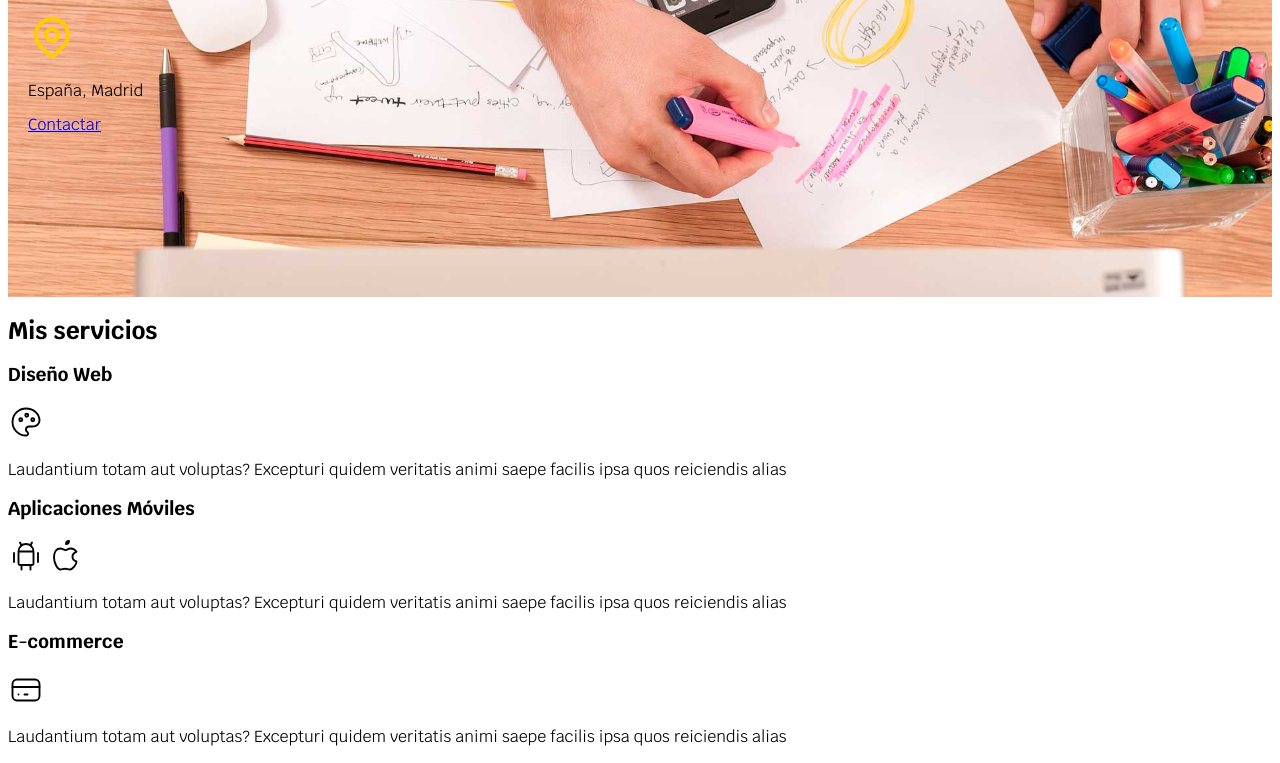
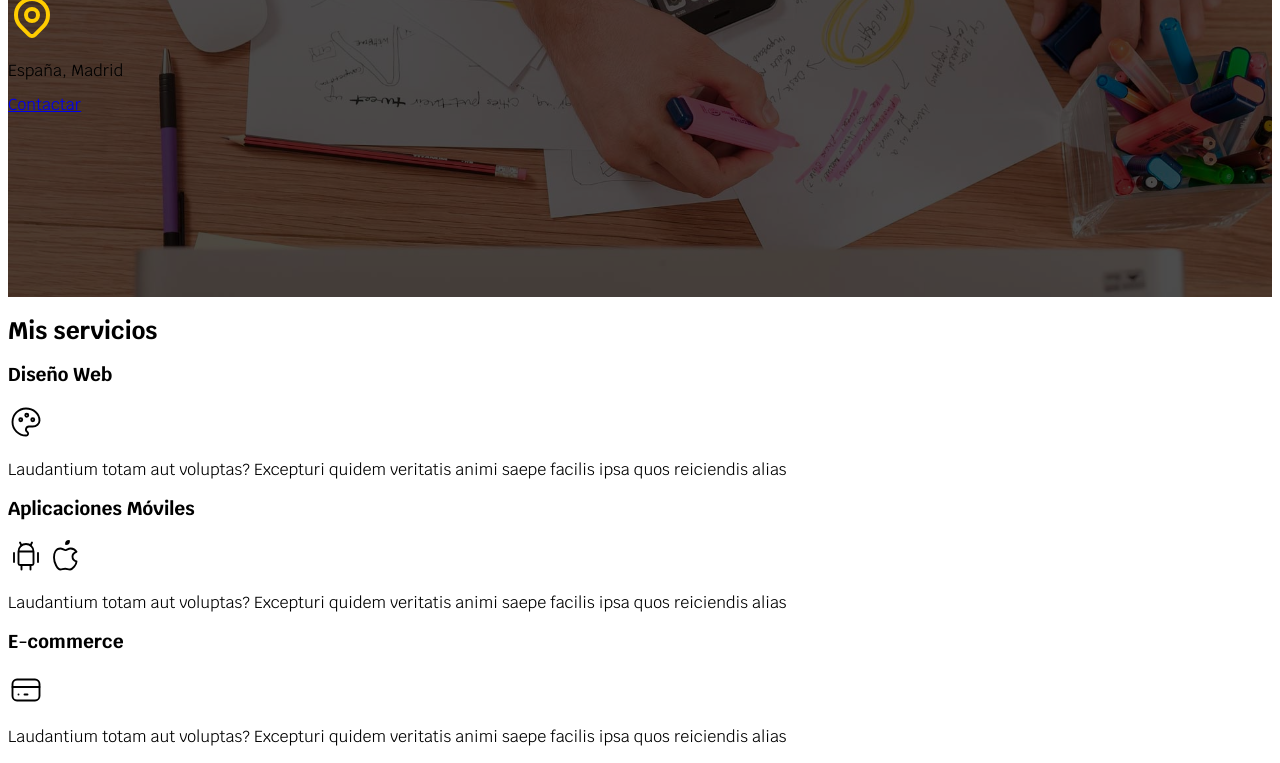
Before and after one commit to Astridvilpa/Frelancer_html, a plain HTML site: page index.html in a window 1280 px wide. Shown: the part 251-1014 px from the top of the page. Drawn offline with Linux system fonts and the light colour scheme.

Commit message:
Definimos la transparencia de la imagen

```diff
--- a/css/style.css
+++ b/css/style.css
@@ -88,5 +88,13 @@ body {
   background-repeat: no-repeat;
   background-size: cover;
   height: 410px;
-  padding: 20px;
+  position: relative; /* el padre siempre debe ser relative para que el hijo sea absolute */
 }
+.contenido-hero {
+position: absolute;
+background-color: rgba(0, 0, 0, .7 ); /** anterior **/
+background-color: rgb(0 0 0 / 70% ); /** nueva manera de hacerlo, no esta muy soportado **/
+width: 100%;
+height: 100%;
+
+}
```
